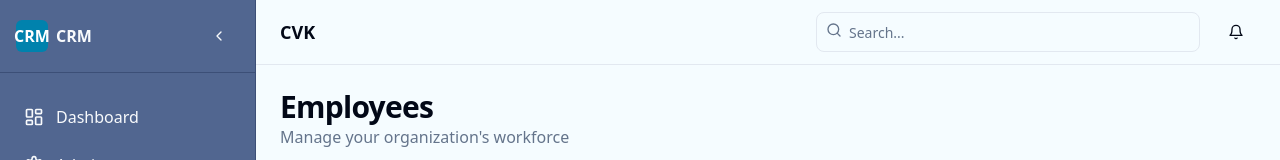
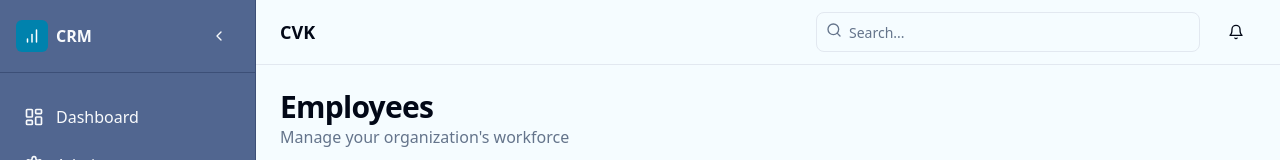
Before and after one commit to krishna7203/hubspark-crm-clone, a React (Vite) app: page /employees in a window 1280 px wide. Shown: the top 160 px of the page. Built offline with nearby package versions, Linux system fonts and the light colour scheme.

Commit message:
Add CRM logo
Add CRM logo to the application.

```diff
--- a/src/components/layout/Sidebar.tsx
+++ b/src/components/layout/Sidebar.tsx
@@ -8,7 +8,8 @@ import {
   Users,
   UserRound,
   Briefcase,
-  Settings
+  Settings,
+  BarChart
 } from "lucide-react";
 import { cn } from "@/lib/utils";
 import { Button } from "@/components/ui/button";
@@ -51,7 +52,7 @@ export default function Sidebar() {
           expanded ? "opacity-100" : "opacity-0"
         )}>
           <div className="w-8 h-8 rounded-md bg-primary flex items-center justify-center text-white font-bold">
-            CRM
+            <BarChart size={18} />
           </div>
           {expanded && <span className="font-bold">CRM</span>}
         </div>
```
